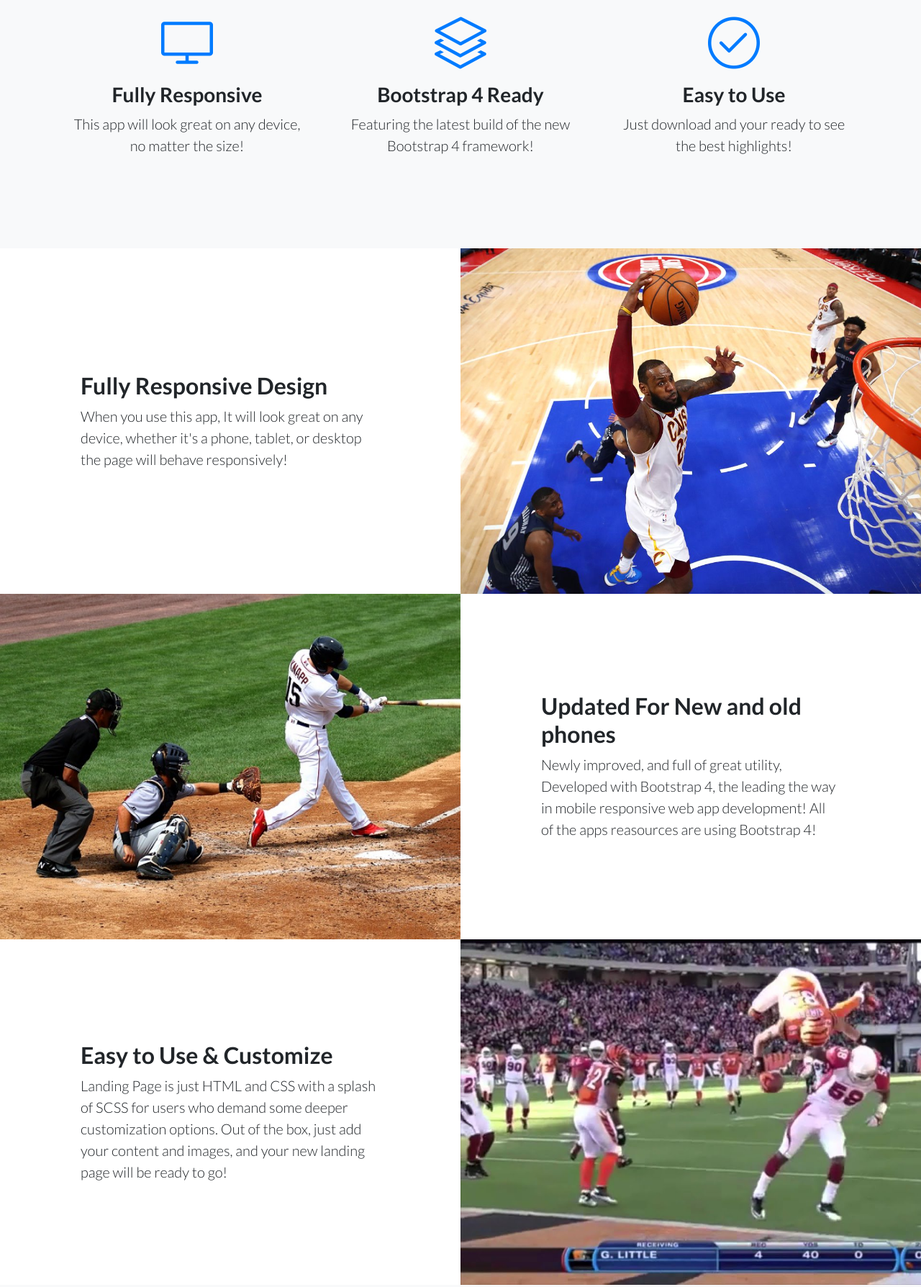
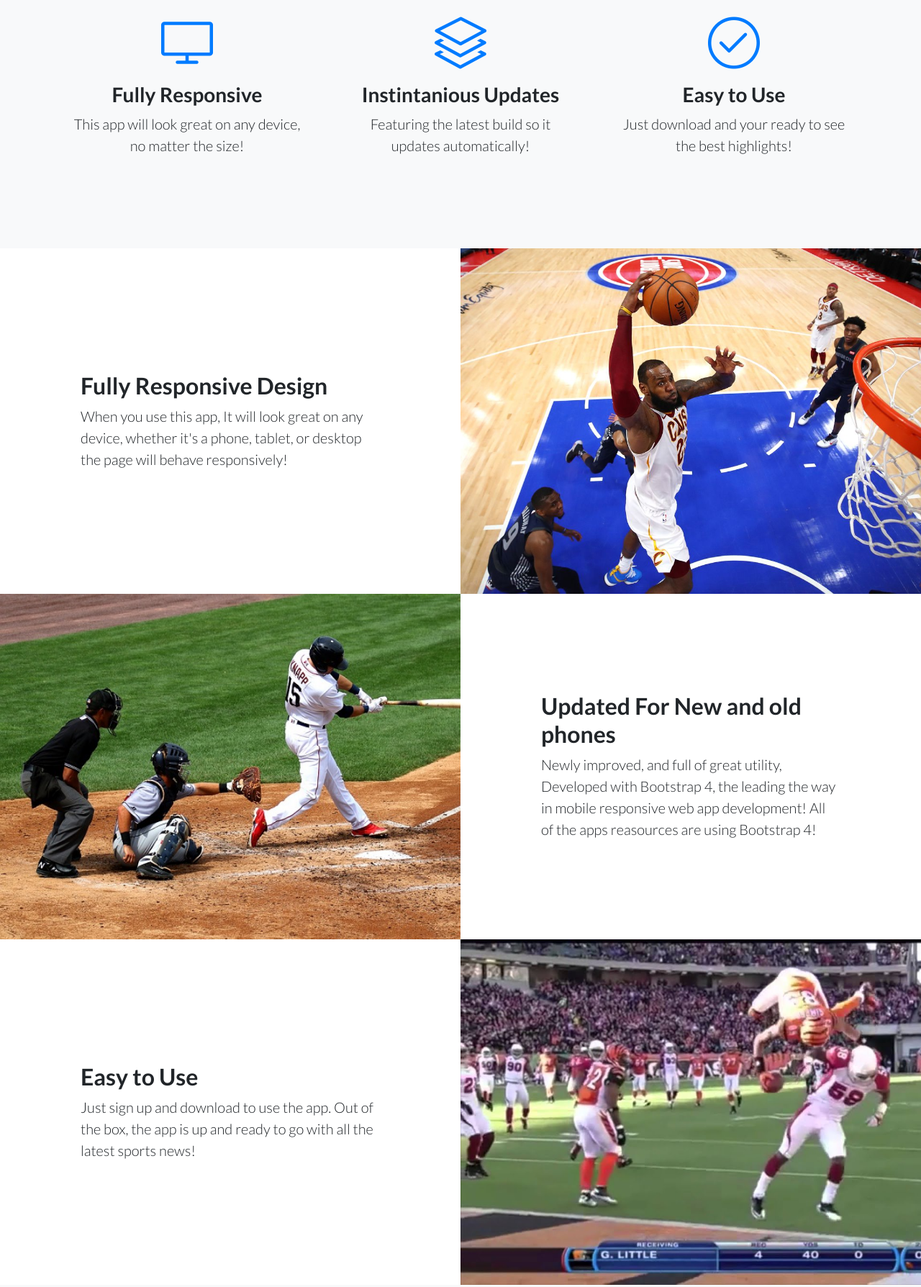
Before and after one commit to nubc0der/webpages, a website: page Z-Webpage/index.html in a window 1280 px wide. Shown: the part 632-2420 px from the top of the page at 72% size. Drawn offline with Linux system fonts and the light colour scheme; files whose address does not match are found by name.

Commit message:
Update index.html

```diff
--- a/Z-Webpage/index.html
+++ b/Z-Webpage/index.html
@@ -75,8 +75,8 @@
             <div class="features-icons-icon d-flex">
               <i class="icon-layers m-auto text-primary"></i>
             </div>
-            <h3>Bootstrap 4 Ready</h3>
-            <p class="lead mb-0">Featuring the latest build of the new Bootstrap 4 framework!</p>
+            <h3>Instintanious Updates</h3>
+            <p class="lead mb-0">Featuring the latest build so it updates automatically!</p>
           </div>
         </div>
         <div class="col-lg-4">
@@ -113,8 +113,8 @@
       <div class="row no-gutters">
         <div class="col-lg-6 order-lg-2 text-white showcase-img" style="background-image: url('img/bg-showcase-3.jpg');"></div>
         <div class="col-lg-6 order-lg-1 my-auto showcase-text">
-          <h2>Easy to Use &amp; Customize</h2>
-          <p class="lead mb-0">Landing Page is just HTML and CSS with a splash of SCSS for users who demand some deeper customization options. Out of the box, just add your content and images, and your new landing page will be ready to go!</p>
+          <h2>Easy to Use</h2>
+          <p class="lead mb-0">Just sign up and download to use the app. Out of the box, the app is up and ready to go with all the latest sports news!</p>
         </div>
       </div>
     </div>
```
